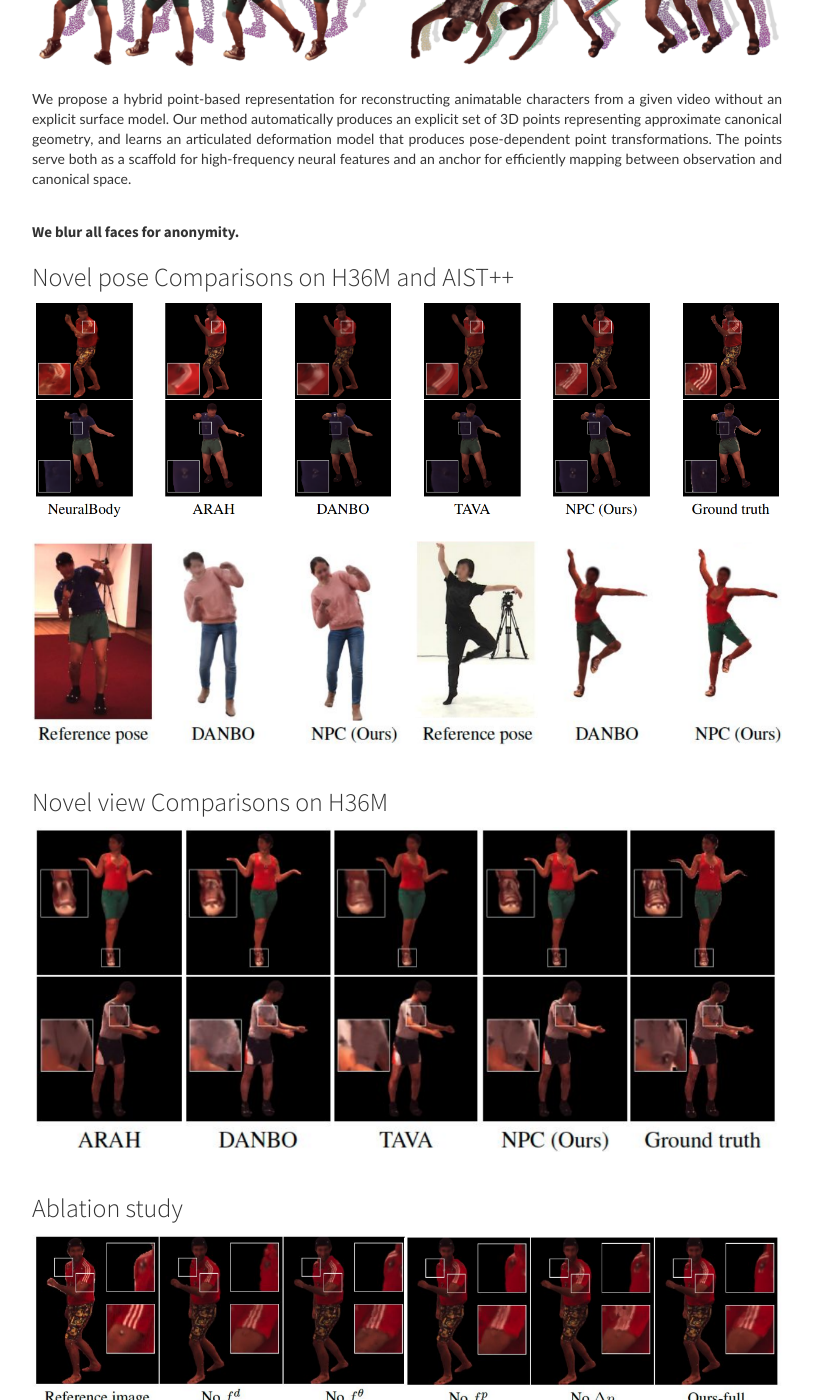
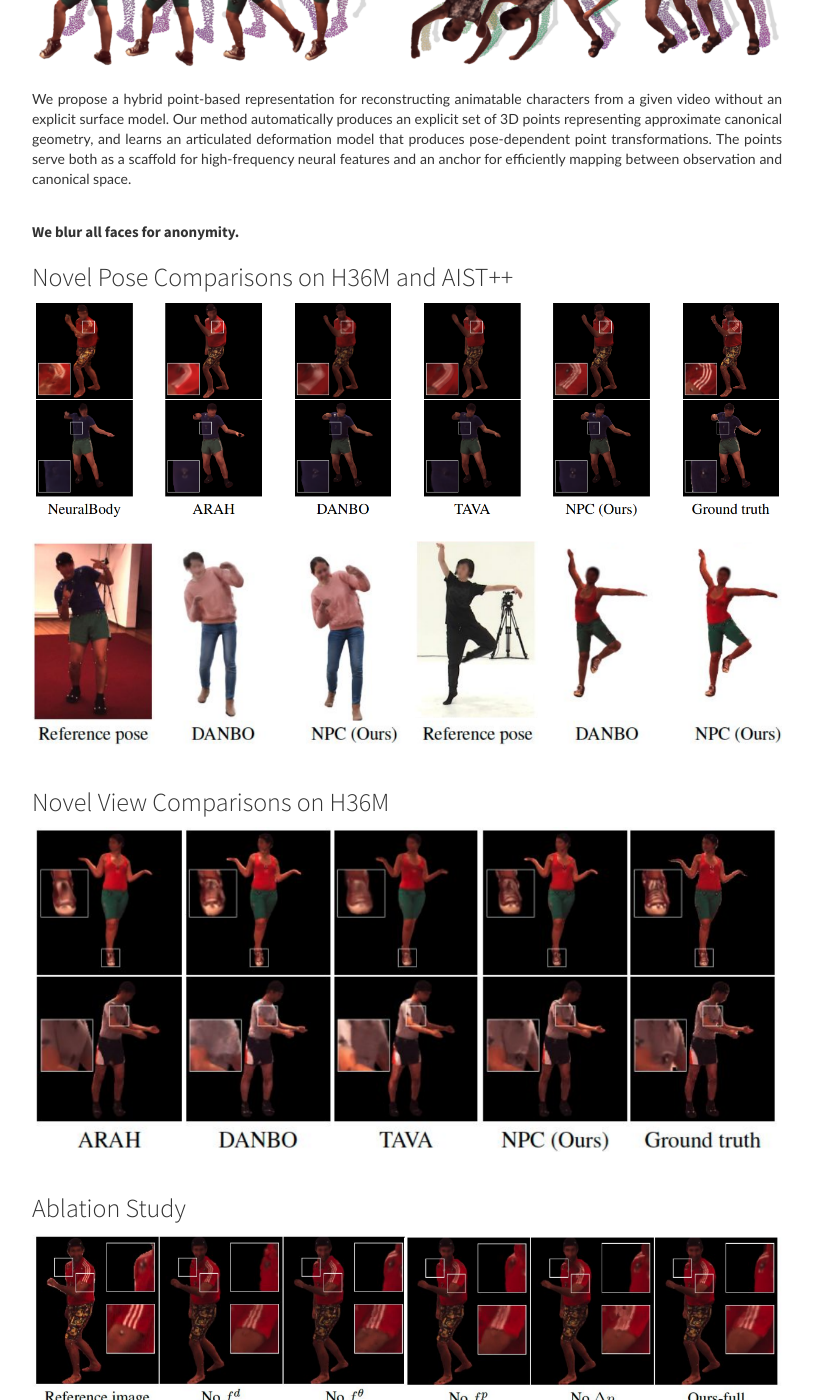
Before and after one commit to LemonATsu/LemonATsu.github.io, a Jekyll site: the page built from _pages/npc.html, in a window 1280 px wide and 1400 px high, scrolled down 382 px. Shown: the whole window, without its empty margins (233-1046 px from the left). Built offline with Jekyll 4.4.1, drawn with Linux system fonts in a browser that asks for light colours; nearby versions of some CDN libraries; comment, search, counter and statistics services are not loaded.

Commit message:
consistency

```diff
--- a/_layouts/npc.html
+++ b/_layouts/npc.html
@@ -144,7 +144,7 @@
         <div class="row">
             <div class="col-md-8 col-md-offset-2">
                 <h3>
-                    Novel pose Comparisons on H36M and AIST++
+                    Novel Pose Comparisons on H36M and AIST++
                 </h3>
                 <image src="{{ base_path }}/files/npc/img/novel_pose.png" class="img-responsive" alt="overview"><br>
                 <image src="{{ base_path }}/files/npc/img/novel_pose_aist++.png" class="img-responsive" alt="overview"><br>
@@ -154,7 +154,7 @@
         <div class="row">
             <div class="col-md-8 col-md-offset-2">
                 <h3>
-                    Novel view Comparisons on H36M
+                    Novel View Comparisons on H36M
                 </h3>
                 <image src="{{ base_path }}/files/npc/img/novel_view.png" class="img-responsive" alt="overview"><br>
             </div>
@@ -163,7 +163,7 @@
         <div class="row">
             <div class="col-md-8 col-md-offset-2">
                 <h3>
-                    Ablation study
+                    Ablation Study
                 </h3>
                 <image src="{{ base_path }}/files/npc/img/ablation.png" class="img-responsive" alt="overview"><br>
             </div>
```
